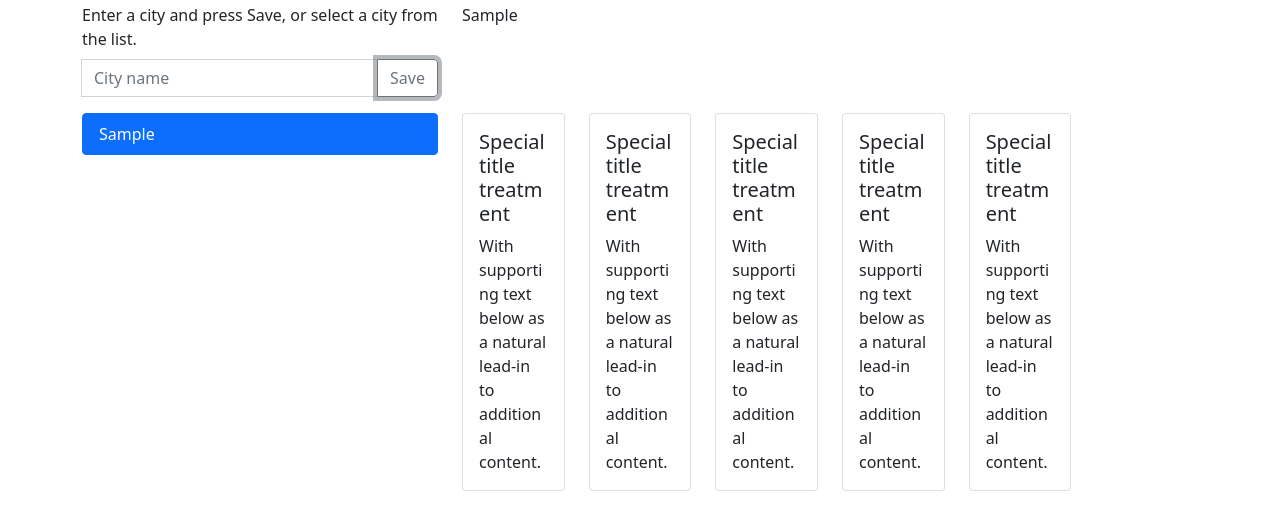
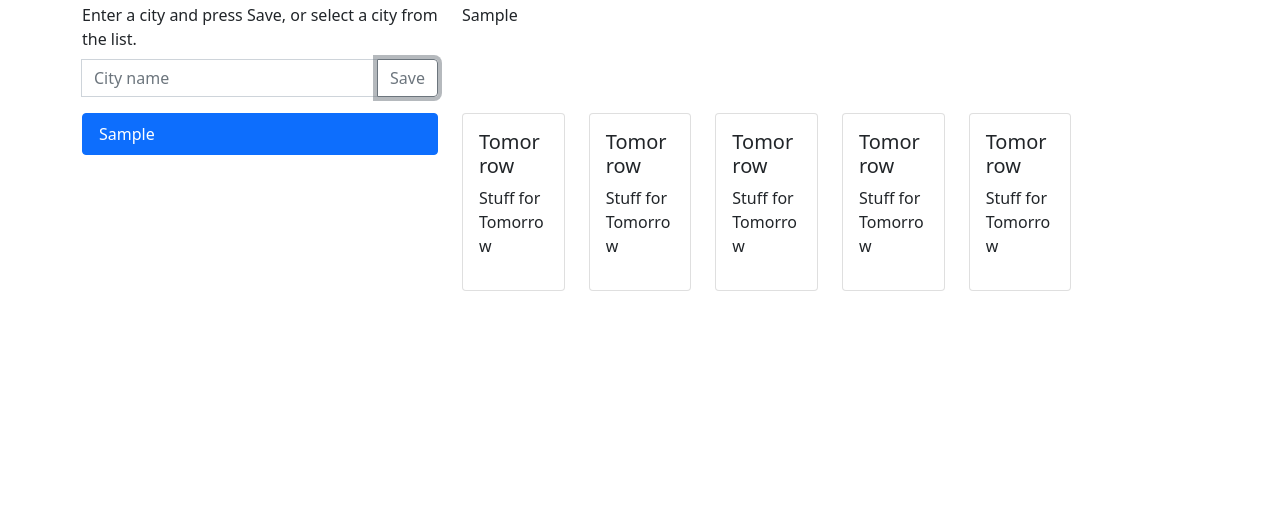
Before and after one commit to mlin901/mjl-weatherDashboard, a plain HTML site: page index.html in a window 1280 px wide. Both pictures are taken after typing "Sample" into the empty fields and a click on the button "Save". Shown: the part 53-582 px from the top of the page. Drawn offline with nearby package versions, Linux system fonts and the light colour scheme.

Commit message:
Cards are now created dynamically

```diff
--- a/assets/js/script.js
+++ b/assets/js/script.js
@@ -2,8 +2,11 @@
 let searchButton = $(".btn");
 let cityNumber = 0;
 
+
 searchButton.on("click", function(event){
   event.preventDefault();
+  console.log("*****");
+  console.log(event);
   let searchInput =  $("#city-search").val();
   if (!searchInput) {
     alert("Enter a city name or choose one from the list.");
@@ -45,5 +48,40 @@ searchButton.on("click", function(event){
 
   $("#list-city"+cityNumber+"-list")[0].click();
   $("#city-search").val("");
+})
+
+let listClickEl = $(".list-group");
+
+listClickEl.on("click", function(event){
+  event.preventDefault();
+
+  // Remove cards if there are any
+  if ($(".cardCol")){
+    $( "#cards" ).empty();
+  }
+  // Create cards for the next 5 days
+  for (var i = 0; i < 5; i++) {
+    let cardDiv1 = $("<div>")
+        .addClass("col-sm-2 cardCol")
+        .appendTo("#cards");
+    let cardDiv2 = $("<div>")
+        .addClass("card")
+        .appendTo(cardDiv1);
+    let cardDiv3 = $("<div>")
+        .addClass("card-body")
+        .appendTo(cardDiv2);
+    let cardHead = $("<h5>")
+        .addClass("card-title")
+        .appendTo(cardDiv3);
+    cardHead.text("Tomorrow"); // ***not hc
+    let cardP = $("<p>")
+        .addClass("ard-text")
+        .appendTo(cardDiv3);
+    cardP.text("Stuff for Tomorrow"); // ***not hc
+
+
+  }
+
+
 
 })
--- a/index.html
+++ b/index.html
@@ -57,52 +57,54 @@
           </div>
         </div>
         <div class="col-8">
-          <div class="row">
+          <div class="row" id="cards">
+
+            <!-- <div class="col-sm-2 cardCol">
+              <div class="card">
+                <div class="card-body">
+                  <h5 class="card-title">Special title treatment</h5>
+                  <p class="card-text">With supporting text below as a natural lead-in to additional content.</p>
+                </div>
+              </div>
+            </div>
+
             <div class="col-sm-2">
               <div class="card">
                 <div class="card-body">
                   <h5 class="card-title">Special title treatment</h5>
                   <p class="card-text">With supporting text below as a natural lead-in to additional content.</p>
-                  <!-- <a href="#" class="btn btn-primary">Go somewhere</a> -->
                 </div>
               </div>
             </div>
+
             <div class="col-sm-2">
               <div class="card">
                 <div class="card-body">
                   <h5 class="card-title">Special title treatment</h5>
                   <p class="card-text">With supporting text below as a natural lead-in to additional content.</p>
-                  <!-- <a href="#" class="btn btn-primary">Go somewhere</a> -->
                 </div>
               </div>
             </div>
+
             <div class="col-sm-2">
               <div class="card">
                 <div class="card-body">
                   <h5 class="card-title">Special title treatment</h5>
                   <p class="card-text">With supporting text below as a natural lead-in to additional content.</p>
-                  <!-- <a href="#" class="btn btn-primary">Go somewhere</a> -->
                 </div>
               </div>
             </div>
+
             <div class="col-sm-2">
               <div class="card">
                 <div class="card-body">
                   <h5 class="card-title">Special title treatment</h5>
                   <p class="card-text">With supporting text below as a natural lead-in to additional content.</p>
-                  <!-- <a href="#" class="btn btn-primary">Go somewhere</a> -->
                 </div>
               </div>
             </div>
-            <div class="col-sm-2">
-              <div class="card">
-                <div class="card-body">
-                  <h5 class="card-title">Special title treatment</h5>
-                  <p class="card-text">With supporting text below as a natural lead-in to additional content.</p>
-                  <!-- <a href="#" class="btn btn-primary">Go somewhere</a> -->
-                </div>
-              </div>
-            </div>
+             -->
+
           </div>
         </div>
       </div>
```
